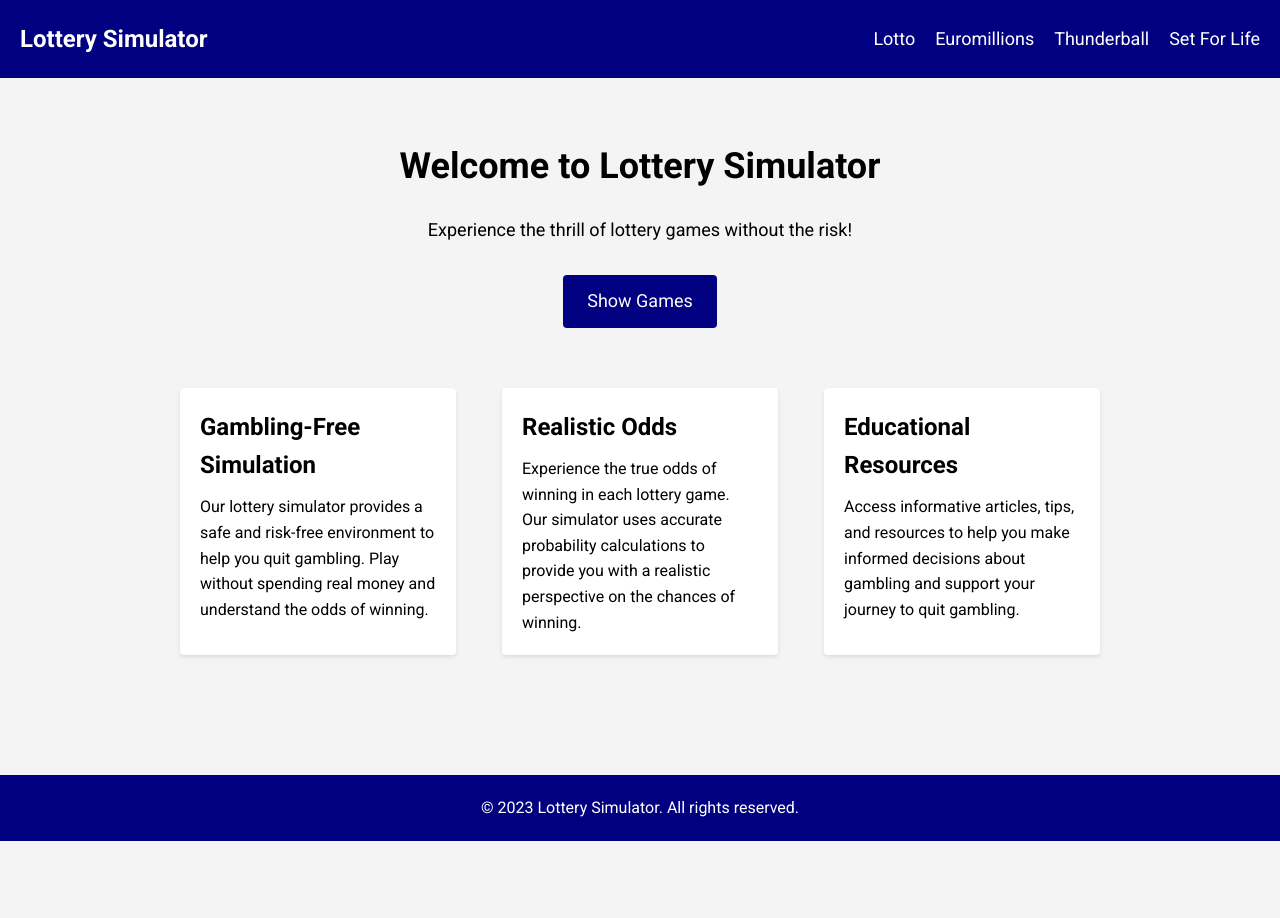
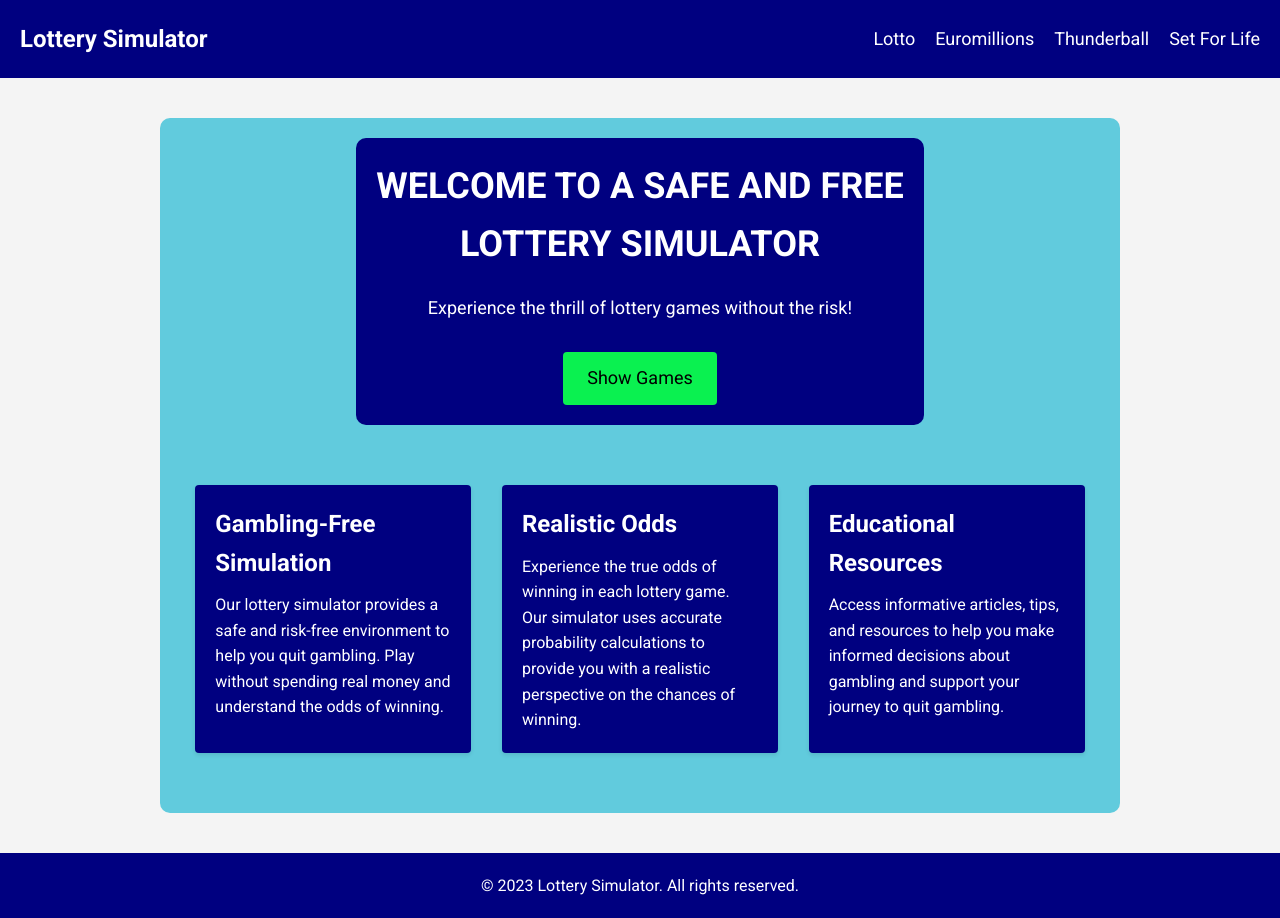
Before and after one commit to TailorBird93/lottery-simulator, a plain HTML site: page index.html in a window 1280 px wide. Before the commit the page ends 841 px from the top, so only its background shows below. Drawn offline with nearby package versions, Linux system fonts and the light colour scheme.

Commit message:
Add additional color styling to all index.html elements for a cleaner look

```diff
--- a/css/styles.css
+++ b/css/styles.css
@@ -4,10 +4,18 @@
     box-sizing: border-box;
 }
 
+html, body {
+    height: 100%;
+    margin: 0;
+    padding: 0;
+}
+
 body {
     font-family: 'Roboto', sans-serif;
     line-height: 1.6;
     background-color: #f4f4f4;
+    display: flex;
+    flex-direction: column;
 }
 header {
     background-color: #000080;
@@ -54,14 +62,25 @@ nav {
 
 /* Main Section -------------------------------------------------------------------------------*/
 main {
+    display: flex;
+    flex:1;
+    flex-direction: column;
+    justify-content: space-around;
+    align-items: center;
     max-width: 960px;
     margin: 40px auto;
     padding: 20px;
+    background-color: #61cbdd;
+    border-radius: 10px;
 }
 
 .hero {
     text-align: center;
     margin-bottom: 60px;
+    background-color: #000080;
+    color: white;
+    padding: 20px;
+    border-radius: 10px;
 }
 
 .hero h1 {
@@ -108,8 +127,8 @@ main {
 /* Button ------------------------------------------------------------------------------- */
 .cta-button {
     display: inline-block;
-    background-color: #000080;
-    color: #fffafa;
+    background-color: #0af150;
+    color: #000000;
     padding: 12px 24px;
     font-size: 18px;
     text-decoration: none;
@@ -123,13 +142,15 @@ main {
 /* Features ------------------------------------------------------------------------------- */
 .features {
     display: flex;
-    justify-content: space-between;
-    margin-bottom: 60px;
+    justify-content: space-around;
+    width: 100%;
+    margin-bottom: 40px;
 }
 
 .feature {
     flex-basis: 30%;
-    background-color: #fff;
+    background-color:#000080;
+    color: white;
     padding: 20px;
     border-radius: 4px;
     box-shadow: 0 2px 4px rgba(0, 0, 0, 0.1);
--- a/index.html
+++ b/index.html
@@ -25,7 +25,7 @@
 
     <main>
         <section class="hero">
-            <h1>Welcome to Lottery Simulator</h1>
+            <h1>WELCOME TO A SAFE AND FREE <br> LOTTERY SIMULATOR</h1>
             <p>Experience the thrill of lottery games without the risk!</p>
             <a href="#" class="cta-button" id="get-started">Show Games</a>
             <div class="game-options" id="game-options">
```
